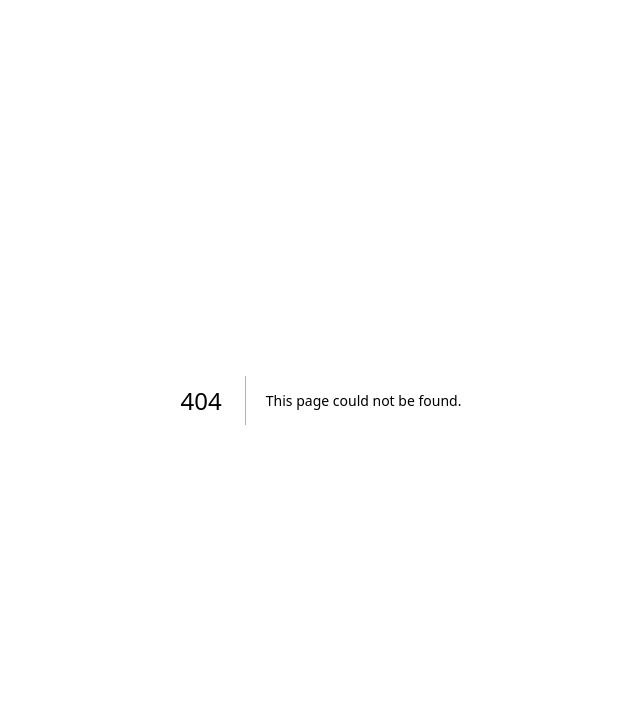
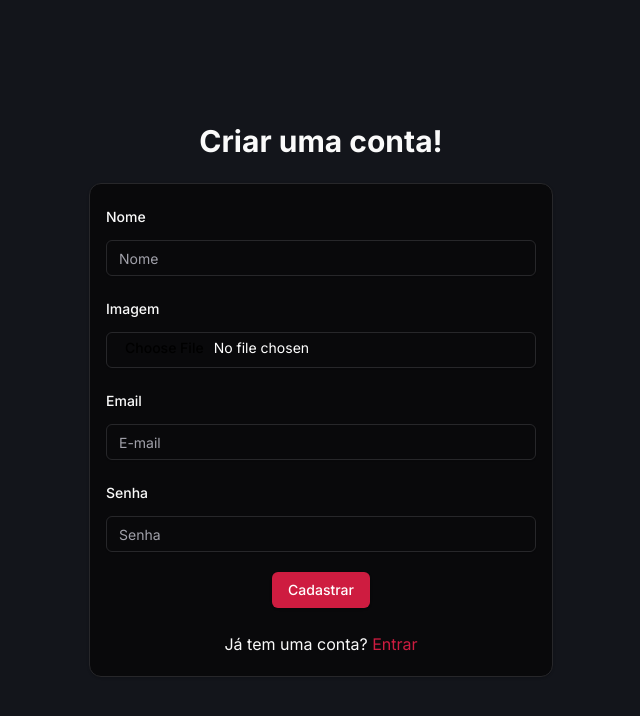
Before and after one commit to RafaGms/mindGroup-front, a Next.js app: page /register in a window 1280 px wide. Before the commit this address had no page. Shown: the top 716 px of the page, without its empty margins (319-959 px from the left). Built offline with nearby package versions, Linux system fonts and the light colour scheme.

Commit message:
✨feat: add Register component

```diff
--- a/src/app/(screens)/(register)/login/_components/formLogin.tsx
+++ b/src/app/(screens)/(register)/login/_components/formLogin.tsx
@@ -53,7 +53,7 @@ const FromLogin = () => {
                   </div>
 
                   <div className="text-center mt-6">
-                     <p>Não tem uma conta? <Link href='/cadastro' className="text-primary"> Cadastre-se</Link></p>
+                     <p>Não tem uma conta? <Link href='/register' className="text-primary"> Cadastre-se</Link></p>
                   </div>
                </CardContent>
             </Card>
--- /dev/null
+++ b/src/app/(screens)/(register)/register/_components/formRegister.tsx
@@ -0,0 +1,92 @@
+'use client'
+import { Button } from "@/app/_components/ui/button";
+import { Card, CardContent } from "@/app/_components/ui/card";
+import { Input } from "@/app/_components/ui/input";
+import { Label } from "@/app/_components/ui/label";
+import Link from "next/link";
+import { useState } from "react";
+
+const FormRegister = () => {
+   const [name, setName] = useState<string>('');
+   const [image, setImage] = useState<File | null>(null);
+   const [email, setEmail] = useState<string>('');
+   const [password, setPassword] = useState<string>('');
+
+   const handleImageChange = (e: React.ChangeEvent<HTMLInputElement>) => {
+      const file = e.target.files?.[0] || null;
+      setImage(file);
+   };
+
+   const handleSubmit = async (e: React.FormEvent<HTMLFormElement>) => {
+      e.preventDefault();
+      console.log(name, image, email, password);
+   }
+   return (
+      <div className="p-6 w-full md:max-w-lg">
+         <div>
+            <h1 className="text-3xl font-bold mb-6 text-center">Criar uma conta!</h1>
+         </div>
+         <form onSubmit={handleSubmit}>
+            <Card>
+               <CardContent className="px-4 py-5">
+                  <div className="mb-3">
+                     <Label htmlFor="name">Nome</Label>
+                     <Input
+                        className="mt-3 mb-5"
+                        id="name"
+                        placeholder="Nome"
+                        type="text"
+                        value={name}
+                        onChange={(e) => setName(e.target.value)}
+                        aria-label="Nome"
+                        autoComplete="name" />
+                  </div>
+                  <div className="mb-3">
+                     <Label htmlFor="image">Imagem</Label>
+                     <Input
+                        className="mt-3 mb-5 text-white"
+                        id="image"
+                        type="file"
+                        placeholder="Seleciona sua imagem"
+                        onChange={handleImageChange}
+                        aria-label="image" />
+                  </div>
+                  <div className="mb-3">
+                     <Label htmlFor="email">Email</Label>
+                     <Input
+                        className="mt-3 mb-5"
+                        id="email"
+                        placeholder="E-mail"
+                        type="email"
+                        value={email}
+                        onChange={(e) => setEmail(e.target.value)}
+                        aria-label="email"
+                        autoComplete="email" />
+                  </div>
+                  <div className="mb-3">
+                     <Label htmlFor="password">Senha</Label>
+                     <Input
+                        className="mt-3 mb-5"
+                        id="password"
+                        placeholder="Senha"
+                        type="password"
+                        value={password}
+                        onChange={(e) => setPassword(e.target.value)}
+                        aria-label="senha"
+                        autoComplete="current-password" />
+                  </div>
+                  <div className="mb-3 flex justify-center">
+                     <Button type="submit" className="text-white">Cadastrar</Button>
+                  </div>
+
+                  <div className="text-center mt-6">
+                     <p>Já tem uma conta? <Link href='/login' className="text-primary">Entrar</Link></p>
+                  </div>
+               </CardContent>
+            </Card>
+         </form>
+      </div>
+   );
+}
+
+export default FormRegister;
--- /dev/null
+++ b/src/app/(screens)/(register)/register/page.tsx
@@ -0,0 +1,11 @@
+import FormRegister from "./_components/formRegister";
+
+const RegisterPage = () => {
+   return (
+      <div className="flex justify-center h-screen items-center">
+         <FormRegister />
+      </div>
+   );
+}
+
+export default RegisterPage;
```
